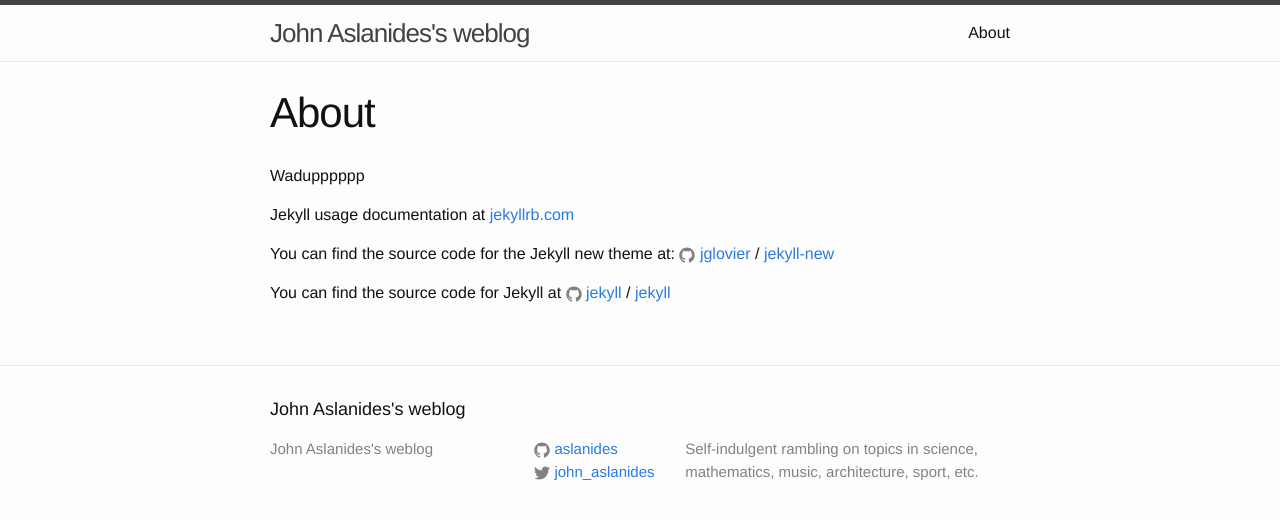
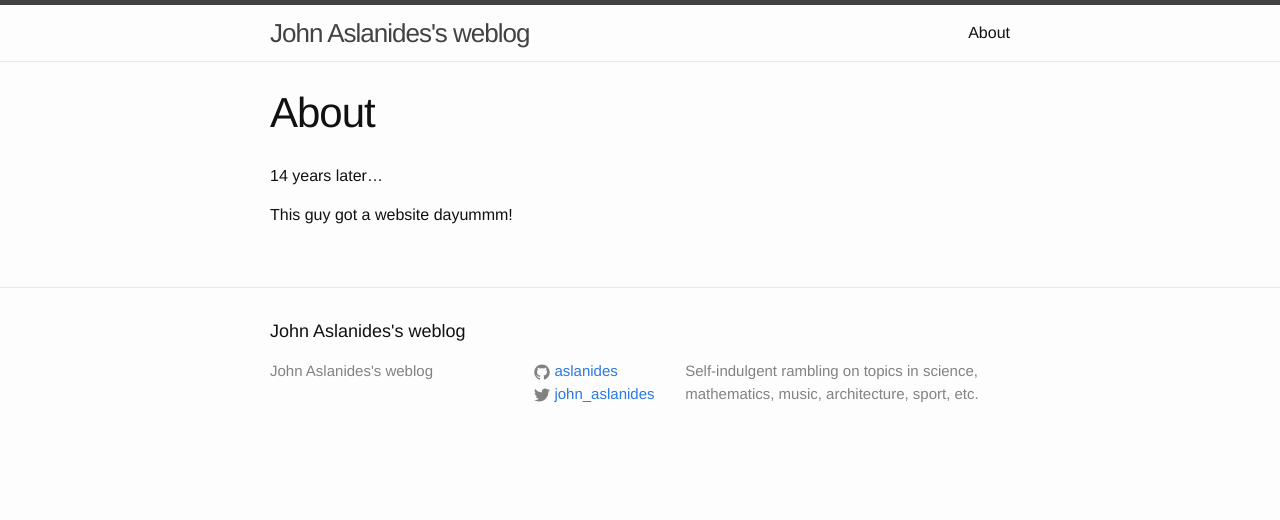
Before and after one commit to aslanides/aslanides.github.io, a Jekyll site: the page built from about.md, in a window 1280 px wide. Shown: the top 520 px of the page. Built offline with Jekyll 4.4.1, drawn with Linux system fonts in a browser that asks for light colours.

Commit message:
Update about.md

```diff
--- a/about.md
+++ b/about.md
@@ -4,14 +4,6 @@
 permalink: /about/
 ---
 
-Wadupppppp
+14 years later...
 
-Jekyll usage documentation at [jekyllrb.com](http://jekyllrb.com/)
-
-You can find the source code for the Jekyll new theme at:
-{% include icon-github.html username="jglovier" %} /
-[jekyll-new](https://github.com/jglovier/jekyll-new)
-
-You can find the source code for Jekyll at
-{% include icon-github.html username="jekyll" %} /
-[jekyll](https://github.com/jekyll/jekyll)
+This guy got a website dayummm!
```
Also changed, not shown: index.html (added, +18 -0 lines).
